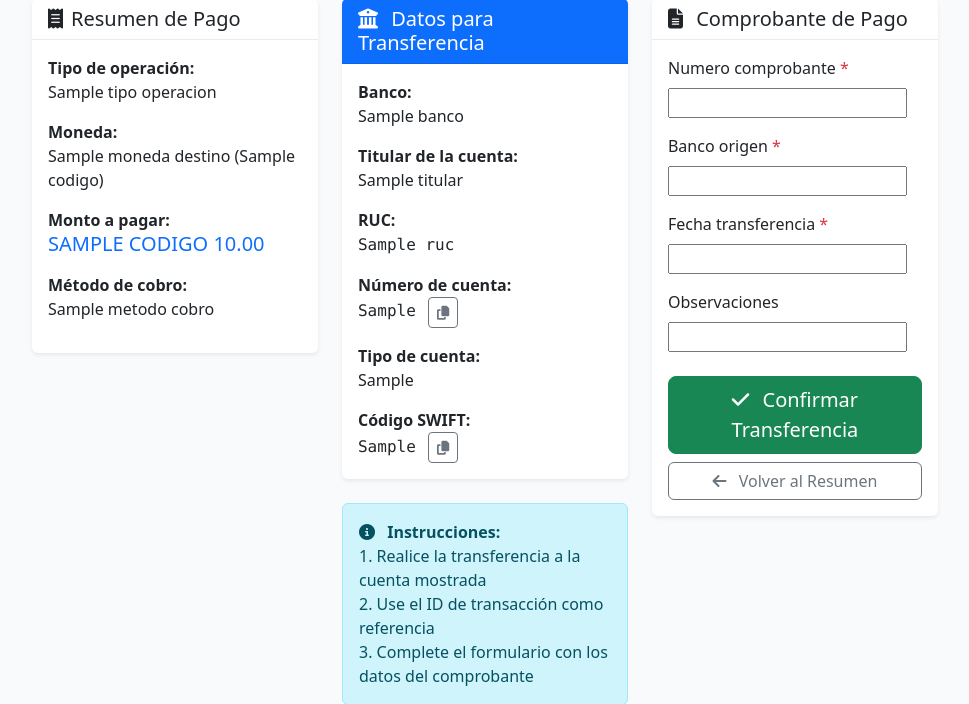
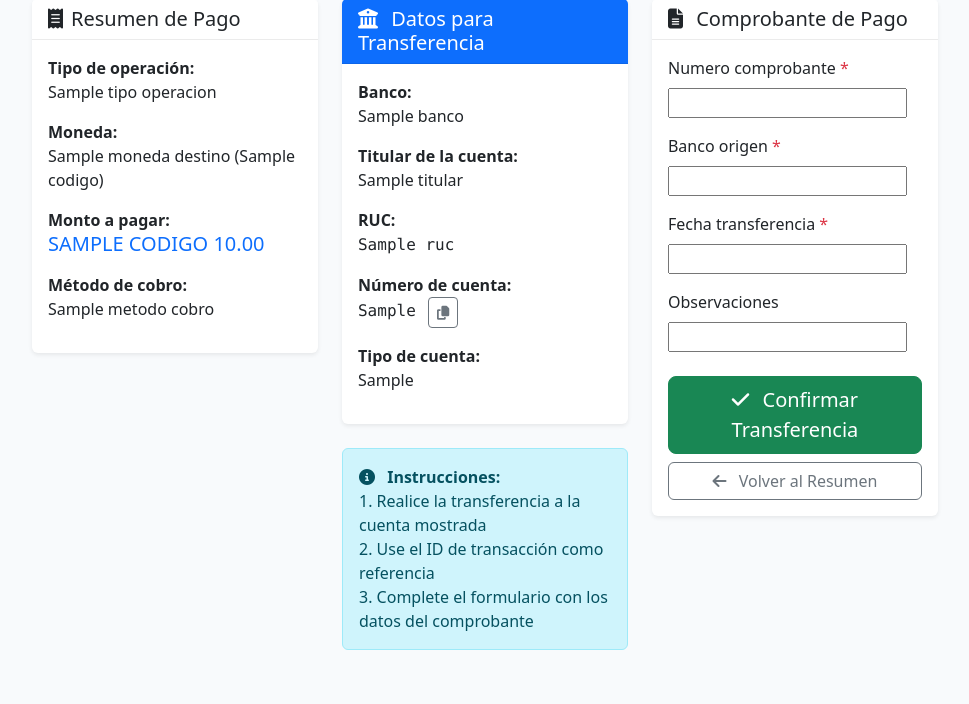
Before and after one commit to ingenieria-software-fpuna/global-exchange, a Django app: template pagos/templates/pagos/pago_transferencia_bancaria.html in a window 1280 px wide. Shown: the part 227-931 px from the top of the page, without its empty margins (155-1124 px from the left). Run offline with Django 5.2, Linux system fonts and the light colour scheme; the template is opened without the code that fills it: most values are stand-ins (such as "Sample title", 1, 10 or a date in 2020); form fields are guessed from the names that the template uses.

Commit message:
Eliminar el campo 'Código SWIFT' de la plantilla y del contexto en la vista de pago por transferencia bancaria

```diff
--- a/pagos/templates/pagos/pago_transferencia_bancaria.html
+++ b/pagos/templates/pagos/pago_transferencia_bancaria.html
@@ -112,13 +112,6 @@
                 {{ datos_cuenta.tipo_cuenta }}
               </div>
 
-              <div class="mb-0">
-                <strong>Código SWIFT:</strong><br>
-                <span class="font-monospace">{{ datos_cuenta.codigo_swift }}</span>
-                <button class="btn btn-sm btn-outline-secondary ms-2" onclick="copiarTexto('{{ datos_cuenta.codigo_swift }}')">
-                  <i class="fas fa-copy"></i>
-                </button>
-              </div>
             </div>
           </div>
 
--- a/pagos/views.py
+++ b/pagos/views.py
@@ -327,7 +327,6 @@ def pago_transferencia_bancaria(request, transaccion_id):
         'numero_cuenta': '1234567890',
         'tipo_cuenta': 'Cuenta Corriente',
         'ruc': '80123456-7',
-        'codigo_swift': 'GEXCPYPA',
         'moneda': transaccion.moneda_destino.codigo if transaccion.tipo_operacion.codigo == 'COMPRA' else transaccion.moneda_origen.codigo
     }
 
```
